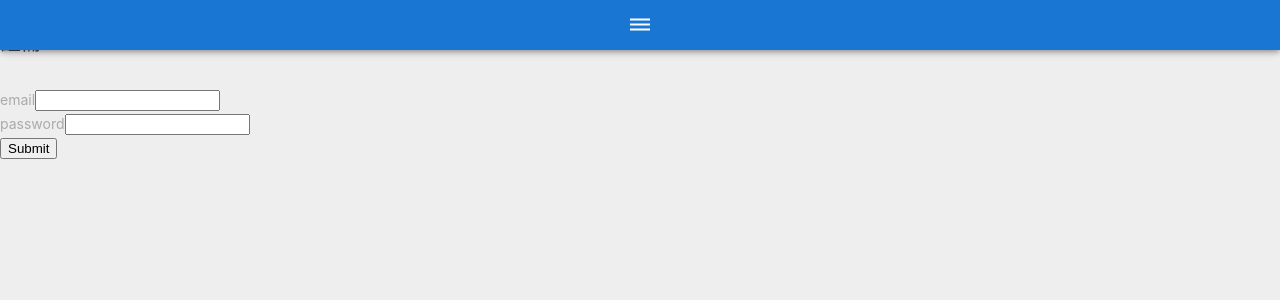
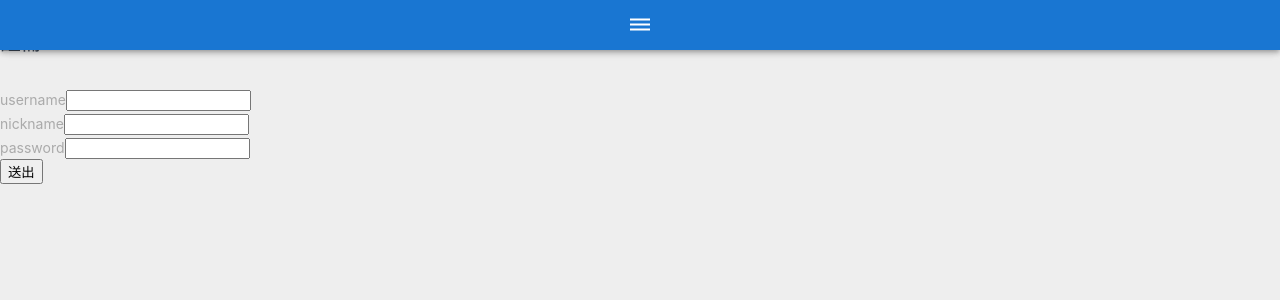
Before and after one commit to bnmghjtyu0/lets-api-next, a Next.js app: page /signup in a window 1280 px wide. Shown: the top 300 px of the page. Built offline with nearby package versions, Linux system fonts and the light colour scheme; what next-session would draw is missing.

Commit message:
add proxy、call api /api/register

```diff
--- a/next.config.js
+++ b/next.config.js
@@ -5,5 +5,13 @@ module.exports = {
     MYSQL_DATABASE: "richard",
     MYSQL_USER: "richard",
     MYSQL_PASSWORD: "root",
-  }
+  },
+  async rewrites() {
+    return [
+      {
+        source: "/api/:slug*",
+        destination: `http://localhost:3001/api/:slug*`,
+      },
+    ];
+  },
 };
--- a/package.json
+++ b/package.json
@@ -25,5 +25,6 @@
     "serverless-mysql": "^1.5.4",
     "uuid": "^8.3.2"
   },
-  "devDependencies": {}
+  "devDependencies": {},
+  "proxy": "http://localhost:3001"
 }
--- a/pages/index.js
+++ b/pages/index.js
@@ -21,7 +21,7 @@ export default function Home({ apiHome }) {
 export async function getStaticProps(ctx) {
   try {
     //串接 api
-    const result = await fetch("http://localhost:3001/api").then((res) =>
+    const result = await fetch("http://localhost:3000/api").then((res) =>
       res.json()
     );
     // api 回傳成功
--- a/pages/signup.js
+++ b/pages/signup.js
@@ -1,41 +1,46 @@
 import * as React from "react";
-import { useRouter } from "next/router";
 
 const signupPage = () => {
   let formRef = React.useRef();
-  let router = useRouter();
-  async function handleSubmit(e) {
+
+  const handleSubmit = async (e) => {
     e.preventDefault();
-    const { email, password } = formRef.current.elements;
-    const res = await fetch("/api/signup", {
+    const { username, nickname, password } = formRef.current.elements;
+    const res = await fetch("/api/register", {
       method: "POST",
       headers: {
         Accept: "application/json",
         "Content-Type": "application/json",
       },
-      body: JSON.stringify({ email: email.value, password: password.value }),
+      body: JSON.stringify({
+        username: username.value,
+        nickname: nickname.value,
+        password: password.value,
+      }),
     })
       .then((res) => res.json())
       .then((json) => json);
 
-    if (res.retCode === 1) {
-      // router.replace("/");
-    }
-  }
+    console.log(res);
+  };
   return (
     <div>
       <h4>註冊</h4>
       <form onSubmit={handleSubmit} ref={formRef}>
-        <div className="flex">
-          <label>email</label>
-          <input name="email" />
+        <div>
+          <label>username</label>
+          <input name="username" />
+        </div>
+        <div>
+          <label>nickname</label>
+          <input name="nickname" />
         </div>
         <div>
           <label>password</label>
           <input name="password" />
         </div>
 
-        <input type="submit" />
+        <button type="submit">送出</button>
       </form>
     </div>
   );
```
